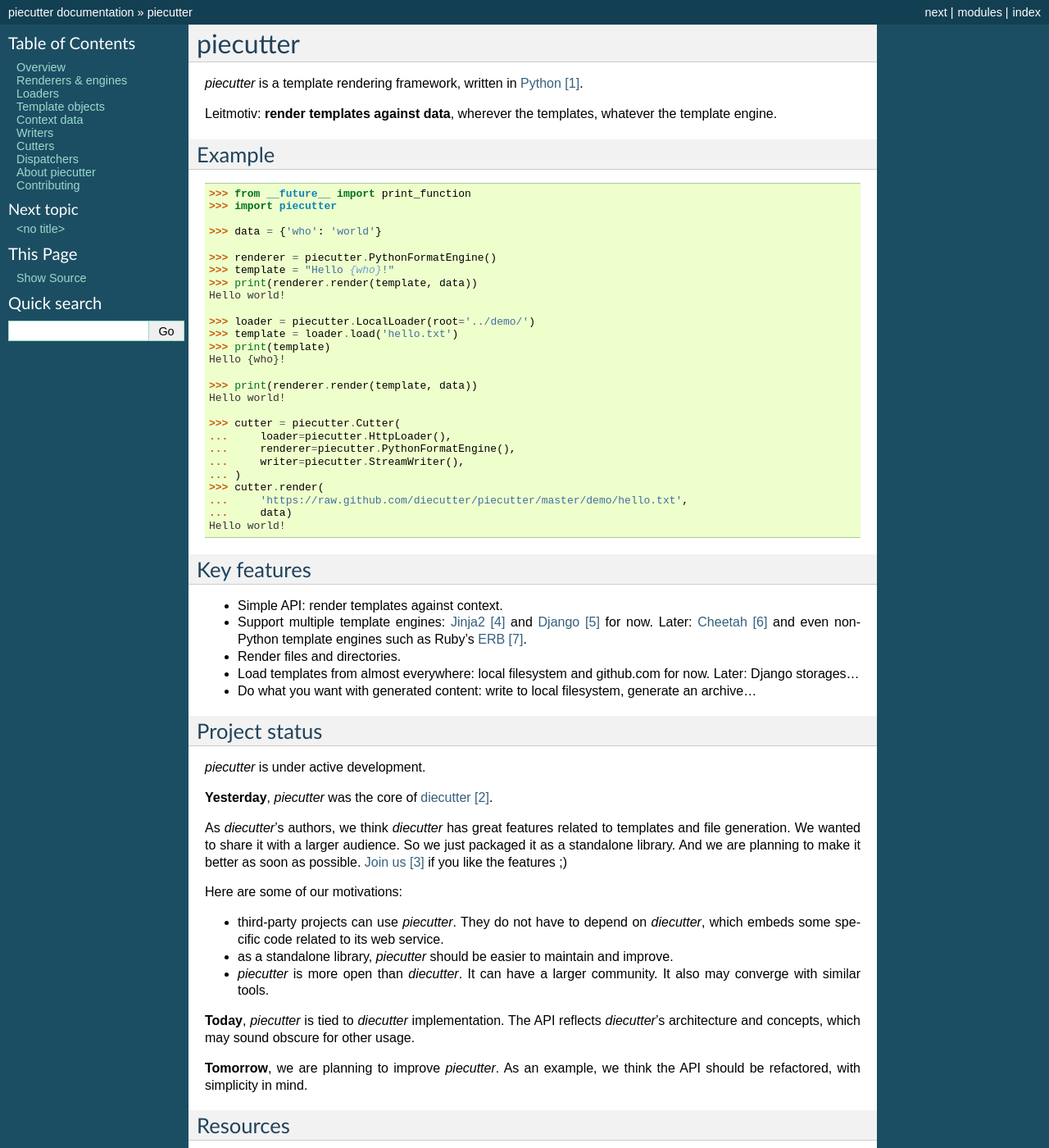
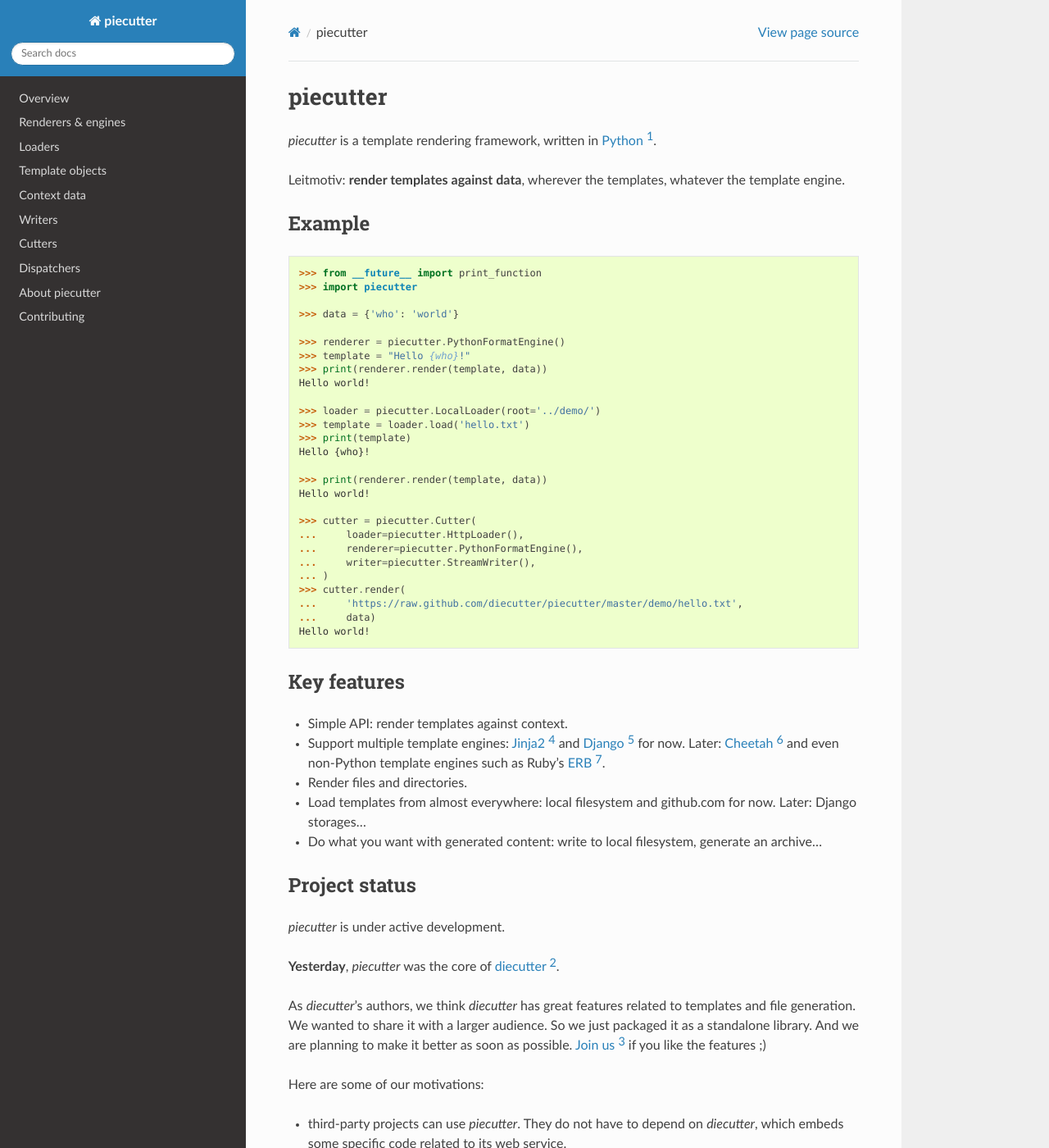
Before and after one commit to diecutter/piecutter, a Sphinx documentation site: the page built from docs/index.txt, in a window 1280 px wide and 1400 px high. Shown: the whole window at 82% size. Built offline with Sphinx 7.4.7 and the Read the Docs theme 2.0.0, drawn with Linux system fonts in a browser that asks for light colours; some of the changed lines change nothing that is shown; some of the changed text lies outside the part shown.

Commit message:
Simplified Sphinx configuration. Made it compatible with Sphinx 1.3.1.

```diff
--- a/docs/conf.py
+++ b/docs/conf.py
@@ -4,24 +4,15 @@
 import re
 
 
-# If extensions (or modules to document with autodoc) are in another directory,
-# add these directories to sys.path here. If the directory is relative to the
-# documentation root, use os.path.abspath to make it absolute, like shown here.
-#sys.path.insert(0, os.path.abspath('.'))
+# -- General configuration ----------------------------------------------------
 
-# -- General configuration -----------------------------------------------------
-
-# If your documentation needs a minimal Sphinx version, state it here.
-#needs_sphinx = '1.0'
-
-# Add any Sphinx extension module names here, as strings. They can be extensions
-# coming with Sphinx (named 'sphinx.ext.*') or your custom ones.
+# Extensions.
 extensions = [
     'sphinx.ext.autodoc',
     'sphinx.ext.autosummary',
     'sphinx.ext.doctest',
     'sphinx.ext.coverage',
-    'sphinx.ext.intersphinx'
+    'sphinx.ext.intersphinx',
 ]
 
 # Add any paths that contain templates here, relative to this directory.
@@ -31,7 +22,7 @@
 source_suffix = '.txt'
 
 # The encoding of source files.
-#source_encoding = 'utf-8-sig'
+source_encoding = 'utf-8'
 
 # The master toctree document.
 master_doc = 'index'
@@ -61,79 +52,24 @@
 # for a list of supported languages.
 language = 'en'
 
-# There are two options for replacing |today|: either, you set today to some
-# non-false value, then it is used:
-#today = ''
-# Else, today_fmt is used as the format for a strftime call.
-#today_fmt = '%B %d, %Y'
-
 # List of patterns, relative to source directory, that match files and
 # directories to ignore when looking for source files.
 exclude_patterns = ['_build']
 
-# The reST default role (used for this markup: `text`) to use for all documents.
-#default_role = None
-
-# If true, '()' will be appended to :func: etc. cross-reference text.
-#add_function_parentheses = True
-
-# If true, the current module name will be prepended to all description
-# unit titles (such as .. function::).
-#add_module_names = True
-
-# If true, sectionauthor and moduleauthor directives will be shown in the
-# output. They are ignored by default.
-#show_authors = False
-
 # The name of the Pygments (syntax highlighting) style to use.
 pygments_style = 'sphinx'
 
-# A list of ignored prefixes for module index sorting.
-#modindex_common_prefix = []
 
-
-# -- Options for HTML output ---------------------------------------------------
+# -- Options for HTML output --------------------------------------------------
 
 # The theme to use for HTML and HTML Help pages.  See the documentation for
 # a list of builtin themes.
-html_theme = 'default'
-
-# Theme options are theme-specific and customize the look and feel of a theme
-# further.  For a list of options available for each theme, see the
-# documentation.
-#html_theme_options = {}
-
-# Add any paths that contain custom themes here, relative to this directory.
-#html_theme_path = []
-
-# The name for this set of Sphinx documents.  If None, it defaults to
-# "<project> v<release> documentation".
-#html_title = None
-
-# A shorter title for the navigation bar.  Default is the same as html_title.
-#html_short_title = None
-
-# The name of an image file (relative to this directory) to place at the top
-# of the sidebar.
-#html_logo = None
-
-# The name of an image file (within the static path) to use as favicon of the
-# docs.  This file should be a Windows icon file (.ico) being 16x16 or 32x32
-# pixels large.
-#html_favicon = None
+html_theme = 'sphinx_rtd_theme'
 
 # Add any paths that contain custom static files (such as style sheets) here,
 # relative to this directory. They are copied after the builtin static files,
 # so a file named "default.css" will overwrite the builtin "default.css".
 html_static_path = []
-
-# If not '', a 'Last updated on:' timestamp is inserted at every page bottom,
-# using the given strftime format.
-#html_last_updated_fmt = '%b %d, %Y'
-
-# If true, SmartyPants will be used to convert quotes and dashes to
-# typographically correct entities.
-#html_use_smartypants = True
 
 # Custom sidebar templates, maps document names to template names.
 html_sidebars = {
@@ -143,36 +79,6 @@
            'searchbox.html'],
 }
 
-# Additional templates that should be rendered to pages, maps page names to
-# template names.
-#html_additional_pages = {}
-
-# If false, no module index is generated.
-#html_domain_indices = True
-
-# If false, no index is generated.
-#html_use_index = True
-
-# If true, the index is split into individual pages for each letter.
-#html_split_index = False
-
-# If true, links to the reST sources are added to the pages.
-#html_show_sourcelink = True
-
-# If true, "Created using Sphinx" is shown in the HTML footer. Default is True.
-#html_show_sphinx = True
-
-# If true, "(C) Copyright ..." is shown in the HTML footer. Default is True.
-#html_show_copyright = True
-
-# If true, an OpenSearch description file will be output, and all pages will
-# contain a <link> tag referring to it.  The value of this option must be the
-# base URL from which the finished HTML is served.
-#html_use_opensearch = ''
-
-# This is the file name suffix for HTML files (e.g. ".xhtml").
-#html_file_suffix = None
-
 # Output file base name for HTML help builder.
 htmlhelp_basename = u'{project}doc'.format(project=project_slug)
 
@@ -181,25 +87,18 @@
 
 intersphinx_mapping = {
     'python': ('http://docs.python.org/2.7', None),
-    'django': ('http://docs.djangoproject.com/en/1.7/',
-               'http://docs.djangoproject.com/en/1.7/_objects/'),
+    'django': ('http://docs.djangoproject.com/en/1.8/',
+               'http://docs.djangoproject.com/en/1.8/_objects/'),
 }
 
-# -- Options for LaTeX output --------------------------------------------------
 
-latex_elements = {
-# The paper size ('letterpaper' or 'a4paper').
-#'papersize': 'letterpaper',
+# -- Options for LaTeX output -------------------------------------------------
 
-# The font size ('10pt', '11pt' or '12pt').
-#'pointsize': '10pt',
-
-# Additional stuff for the LaTeX preamble.
-#'preamble': '',
-}
+latex_elements = {}
 
 # Grouping the document tree into LaTeX files. List of tuples
-# (source start file, target name, title, author, documentclass [howto/manual]).
+# (source start file, target name, title, author, documentclass
+# [howto/manual]).
 latex_documents = [
     ('index',
      u'{project}.tex'.format(project=project_slug),
@@ -208,28 +107,8 @@
      'manual'),
 ]
 
-# The name of an image file (relative to this directory) to place at the top of
-# the title page.
-#latex_logo = None
 
-# For "manual" documents, if this is true, then toplevel headings are parts,
-# not chapters.
-#latex_use_parts = False
-
-# If true, show page references after internal links.
-#latex_show_pagerefs = False
-
-# If true, show URL addresses after external links.
-#latex_show_urls = False
-
-# Documents to append as an appendix to all manuals.
-#latex_appendices = []
-
-# If false, no module index is generated.
-#latex_domain_indices = True
-
-
-# -- Options for manual page output --------------------------------------------
+# -- Options for manual page output -------------------------------------------
 
 # One entry per manual page. List of tuples
 # (source start file, name, description, authors, manual section).
@@ -241,11 +120,8 @@
      1)
 ]
 
-# If true, show URL addresses after external links.
-#man_show_urls = False
 
-
-# -- Options for Texinfo output ------------------------------------------------
+# -- Options for Texinfo output -----------------------------------------------
 
 # Grouping the document tree into Texinfo files. List of tuples
 # (source start file, target name, title, author,
@@ -259,12 +135,3 @@
      'One line description of project.',
      'Miscellaneous'),
 ]
-
-# Documents to append as an appendix to all manuals.
-#texinfo_appendices = []
-
-# If false, no module index is generated.
-#texinfo_domain_indices = True
-
-# How to display URL addresses: 'footnote', 'no', or 'inline'.
-#texinfo_show_urls = 'footnote'
```
